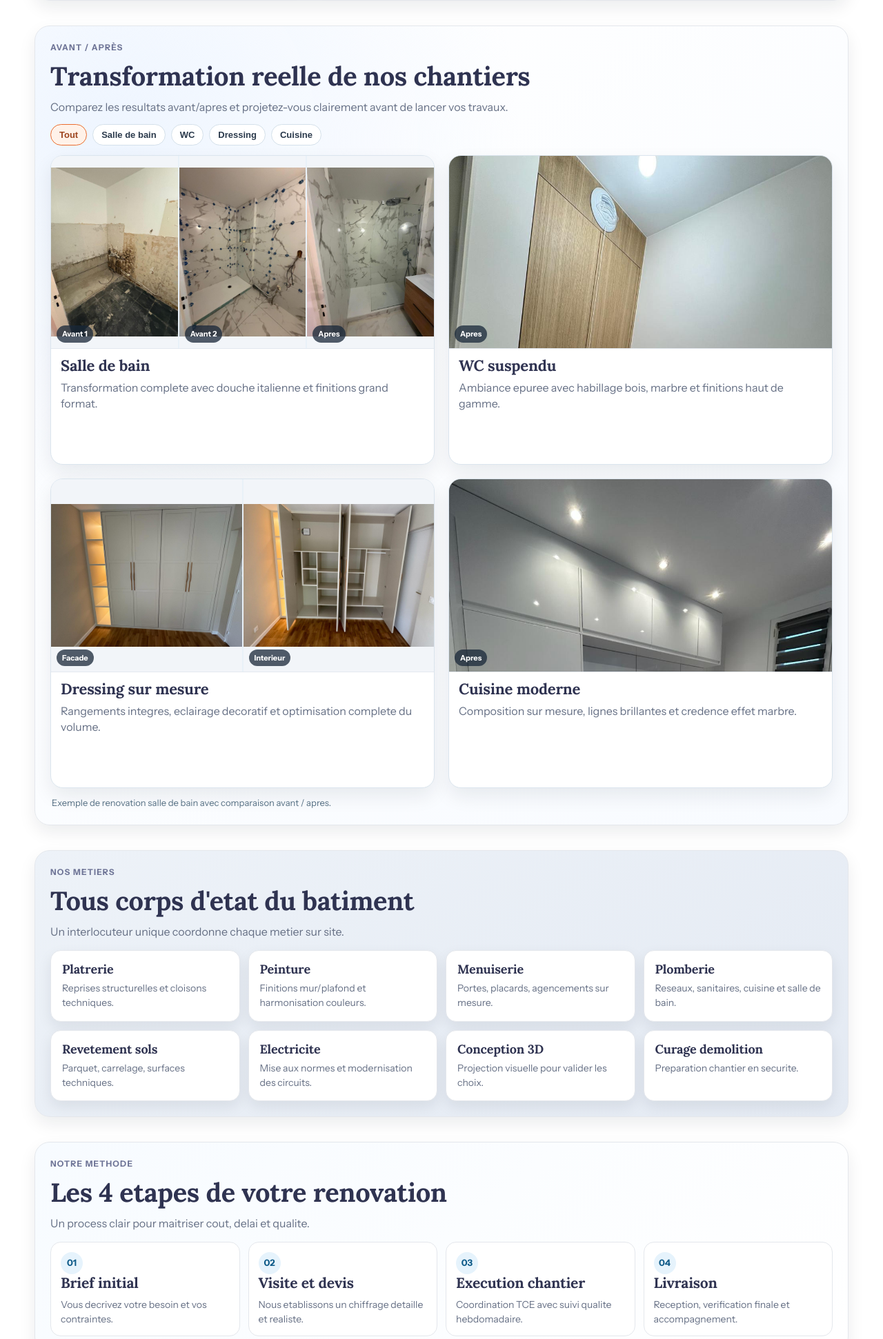
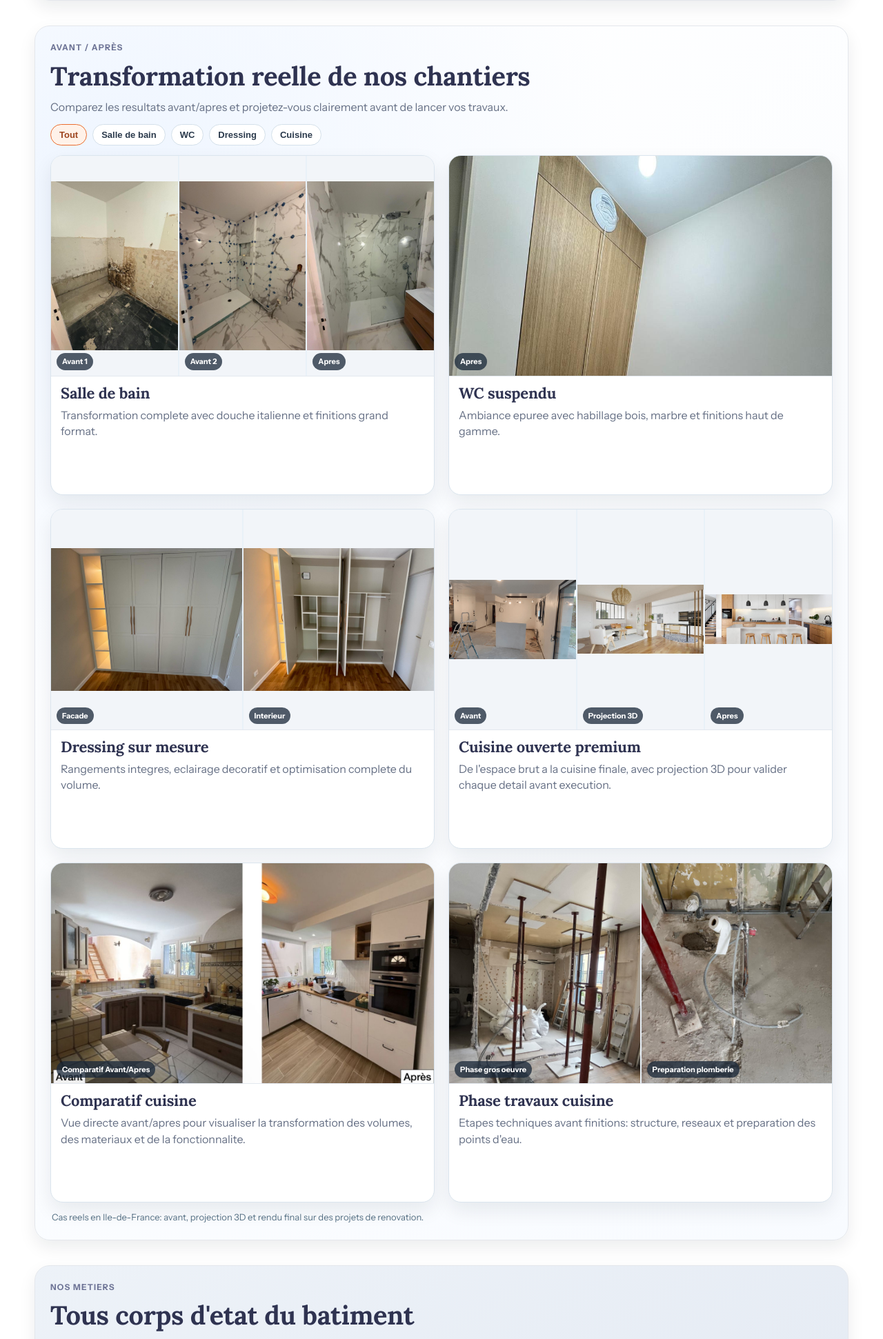
Before and after one commit to celiabou/batiment-fastapi, a FastAPI app: page / in a window 1280 px wide. Shown: the part 3401-5343 px from the top of the page at 69% size. Run offline with FastAPI, Linux system fonts and the light colour scheme.

Commit message:
Integrate new before-after kitchen and works visuals

```diff
--- a/static/site.css
+++ b/static/site.css
@@ -1216,7 +1216,7 @@ h3 {
   box-shadow: 0 12px 28px rgba(17, 24, 39, 0.08);
   overflow: hidden;
   padding-bottom: 14px;
-  min-height: 420px;
+  min-height: 460px;
   transition: transform 0.16s ease, box-shadow 0.16s ease;
 }
 
@@ -1229,7 +1229,7 @@ h3 {
   display: grid;
   grid-template-columns: 1fr 1fr;
   gap: 2px;
-  height: 280px;
+  height: 320px;
   margin-bottom: 12px;
   background: #e9f1f8;
   border-bottom: 1px solid #e3e8ef;
@@ -1312,7 +1312,7 @@ h3 {
 
 .before-after-card p {
   margin-top: 0;
-  min-height: 92px;
+  min-height: 96px;
   line-height: 1.45;
   color: var(--muted);
 }
@@ -1328,7 +1328,7 @@ h3 {
     grid-template-columns: 1fr;
   }
   .before-after-images {
-    height: 250px;
+    height: 260px;
   }
   .before-after-images.one-up figure {
     height: 100%;
--- a/templates/base.html
+++ b/templates/base.html
@@ -7,7 +7,7 @@
   <link rel="preconnect" href="https://fonts.googleapis.com">
   <link rel="preconnect" href="https://fonts.gstatic.com" crossorigin>
   <link href="https://fonts.googleapis.com/css2?family=Instrument+Sans:wght@400;500;600;700;800&family=Lora:wght@500;600;700&display=swap" rel="stylesheet">
-  <link rel="stylesheet" href="/static/site.css?v=20260409-7">
+  <link rel="stylesheet" href="/static/site.css?v=20260409-8">
 </head>
 <body>
   <div class="bg-aura bg-aura-1"></div>
--- a/templates/home.html
+++ b/templates/home.html
@@ -247,19 +247,55 @@
       </div>
     </article>
     <article class="before-after-card" data-category="cuisine">
-      <div class="before-after-images one-up">
+      <div class="before-after-images triple">
         <figure>
-          <img src="/static/before-after/cuisine-apres-reelle.jpg" alt="Cuisine moderne blanche et bleue">
+          <img src="/static/before-after/cuisine-premium-avant.jpg" alt="Avant cuisine ouverte en cours de chantier">
+          <figcaption>Avant</figcaption>
+        </figure>
+        <figure>
+          <img src="/static/before-after/cuisine-premium-projection.jpg" alt="Projection 3D de la cuisine et du sejour">
+          <figcaption>Projection 3D</figcaption>
+        </figure>
+        <figure>
+          <img src="/static/before-after/cuisine-premium-apres.jpg" alt="Cuisine ouverte terminee">
           <figcaption>Apres</figcaption>
         </figure>
       </div>
       <div class="before-after-card-body">
-        <h3>Cuisine moderne</h3>
-        <p>Composition sur mesure, lignes brillantes et credence effet marbre.</p>
+        <h3>Cuisine ouverte premium</h3>
+        <p>De l'espace brut a la cuisine finale, avec projection 3D pour valider chaque detail avant execution.</p>
+      </div>
+    </article>
+    <article class="before-after-card" data-category="cuisine">
+      <div class="before-after-images one-up">
+        <figure>
+          <img src="/static/before-after/cuisine-comparatif.jpg" alt="Comparatif cuisine avant apres">
+          <figcaption>Comparatif Avant/Apres</figcaption>
+        </figure>
+      </div>
+      <div class="before-after-card-body">
+        <h3>Comparatif cuisine</h3>
+        <p>Vue directe avant/apres pour visualiser la transformation des volumes, des materiaux et de la fonctionnalite.</p>
+      </div>
+    </article>
+    <article class="before-after-card" data-category="cuisine">
+      <div class="before-after-images">
+        <figure>
+          <img src="/static/before-after/travaux-gros-oeuvre.jpg" alt="Phase gros oeuvre avant amenagement cuisine">
+          <figcaption>Phase gros oeuvre</figcaption>
+        </figure>
+        <figure>
+          <img src="/static/before-after/travaux-plomberie.jpg" alt="Preparation plomberie en phase travaux">
+          <figcaption>Preparation plomberie</figcaption>
+        </figure>
+      </div>
+      <div class="before-after-card-body">
+        <h3>Phase travaux cuisine</h3>
+        <p>Etapes techniques avant finitions: structure, reseaux et preparation des points d'eau.</p>
       </div>
     </article>
   </div>
-  <p class="before-after-note">Exemple de renovation salle de bain avec comparaison avant / apres.</p>
+  <p class="before-after-note">Cas reels en Ile-de-France: avant, projection 3D et rendu final sur des projets de renovation.</p>
 </section>
 
 <section id="nos-metiers" class="section section-shell">
```
Also changed, not shown: templates/avant_apres.html (+40 -4 lines), static/before-after/cuisine-comparatif.jpg (added), static/before-after/cuisine-premium-apres.jpg (added), static/before-after/cuisine-premium-avant.jpg (added), static/before-after/cuisine-premium-projection.jpg (added), static/before-after/travaux-gros-oeuvre.jpg (added), static/before-after/travaux-plomberie.jpg (added).
